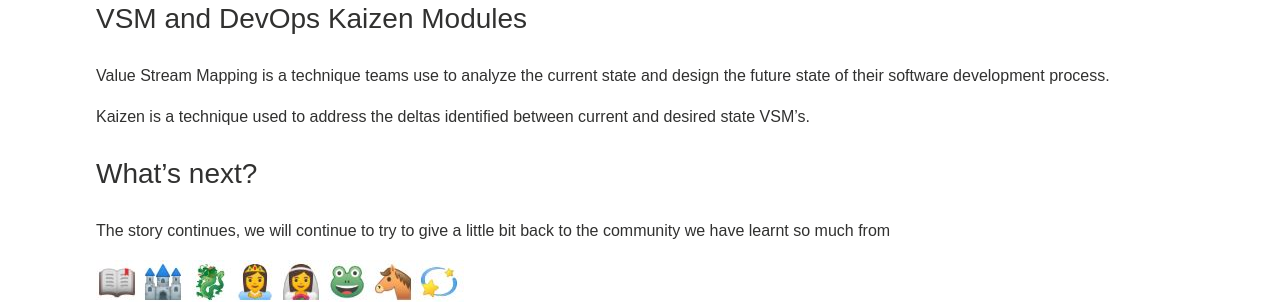
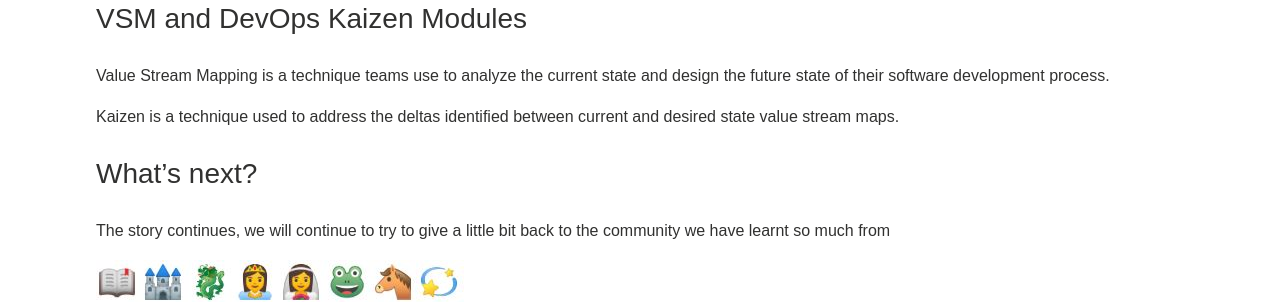
Before and after one commit to dxc-technology/about-devops-dojo, a Jekyll site: the page built from blog/_posts/2020-10-04-vsm-and-kaizen-modules-added.md, in a window 1280 px wide. Shown: the part 568-870 px from the top of the page. Built offline with Jekyll 4.4.1, drawn with Linux system fonts in a browser that asks for light colours.

Commit message:
Spelling fix for content in 2020-10-04-vsm-and-kaizen-modules-added.md (#58)
* Update 2020-10-04-vsm-and-kaizen-modules-added.md

* Add kaizen to spelling file

* Bump Jekyll

* fix filename

* Delete spelling,  .wordlist.txt is used instead

* Add kaizen

Co-authored-by: Philippe Berthonneau <52540205+pberthonneau@users.noreply.github.com>

```diff
--- a/Gemfile
+++ b/Gemfile
@@ -1,7 +1,7 @@
 # Gemfile for Github pages
 source "https://rubygems.org"
 
-gem "jekyll", "3.8.6"   # Aligned with GitHub Enterprise 2.7 per https://pages.github.com/versions/
+gem "jekyll", "3.9.0"   # Aligned with GitHub page per https://pages.github.com/versions/
 gem "octopress", "~> 3.0"
 
 group :jekyll_plugins do
--- a/blog/_posts/2020-10-04-vsm-and-kaizen-modules-added.md
+++ b/blog/_posts/2020-10-04-vsm-and-kaizen-modules-added.md
@@ -25,7 +25,7 @@ These are in addition to the 5 modules which were included in the initial launch
 
 Value Stream Mapping is a technique teams use to analyze the current state and design the future state of their software development process.
 
-Kaizen is a technique used to address the deltas identified between current and desired state VSM's.
+Kaizen is a technique used to address the deltas identified between current and desired state value stream maps.
 
 ## What's next?
 
```
Also changed, not shown: .spellcheck.yaml, .wordlist.txt, 1 other file.
